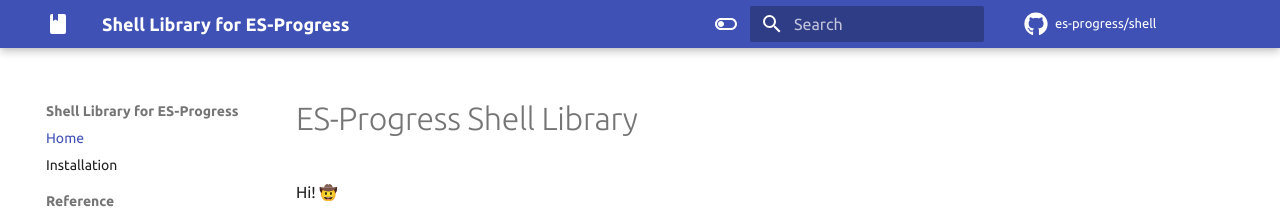
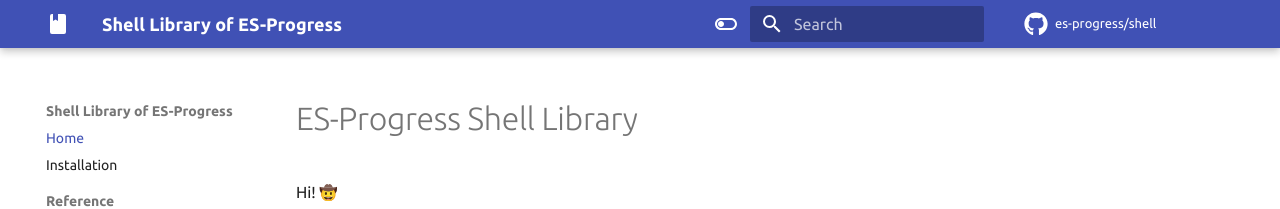
Before and after one commit to es-progress/shell, an MkDocs documentation site: the page built from docs/index.md, in a window 1280 px wide. Shown: the top 209 px of the page. Built offline with MkDocs 1.6.1 and Material for MkDocs 9.7.7, drawn with Linux system fonts in a browser that asks for light colours; emoji names are drawn with the system emoji font; comment, search, counter and statistics services are not loaded.

Commit message:
docs: change site name

```diff
--- a/mkdocs.yml
+++ b/mkdocs.yml
@@ -3,7 +3,7 @@
 ## mkdocs config ##
 ###################
 ---
-site_name: Shell Library for ES-Progress
+site_name: Shell Library of ES-Progress
 site_url: https://shell.es-progress.hu
 site_author: Sandor Semsey
 copyright: Copyright © 2021 Sandor Semsey
```
